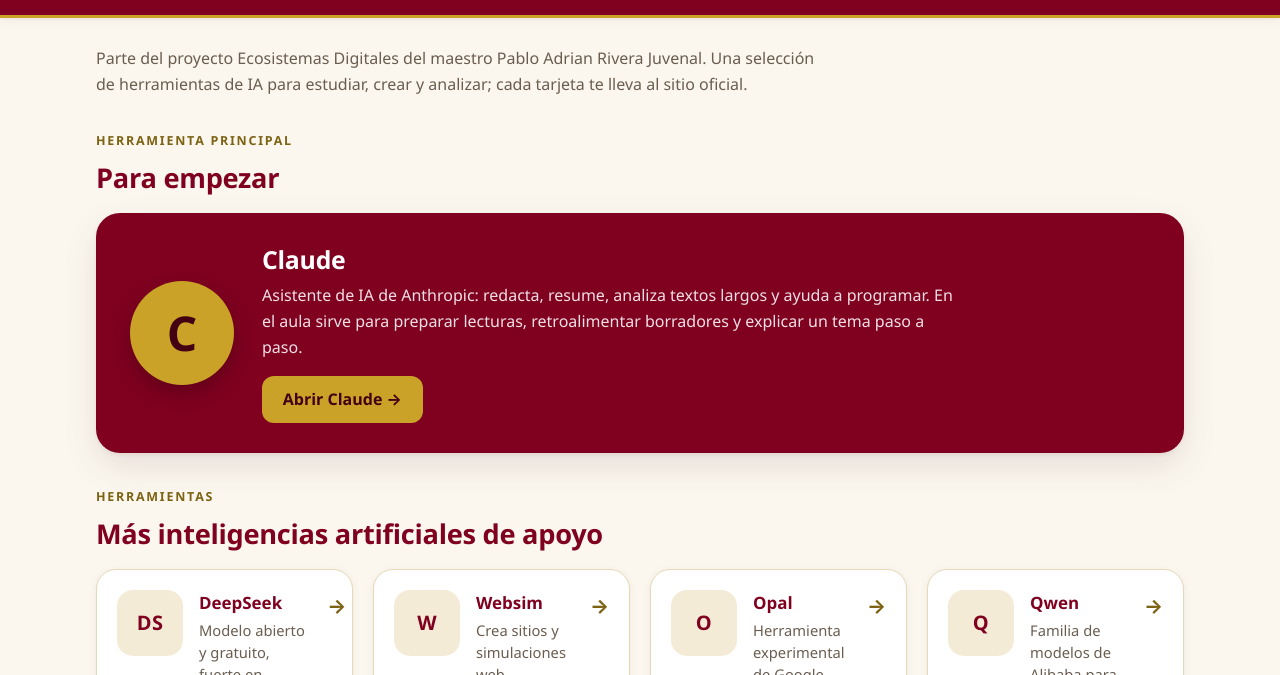
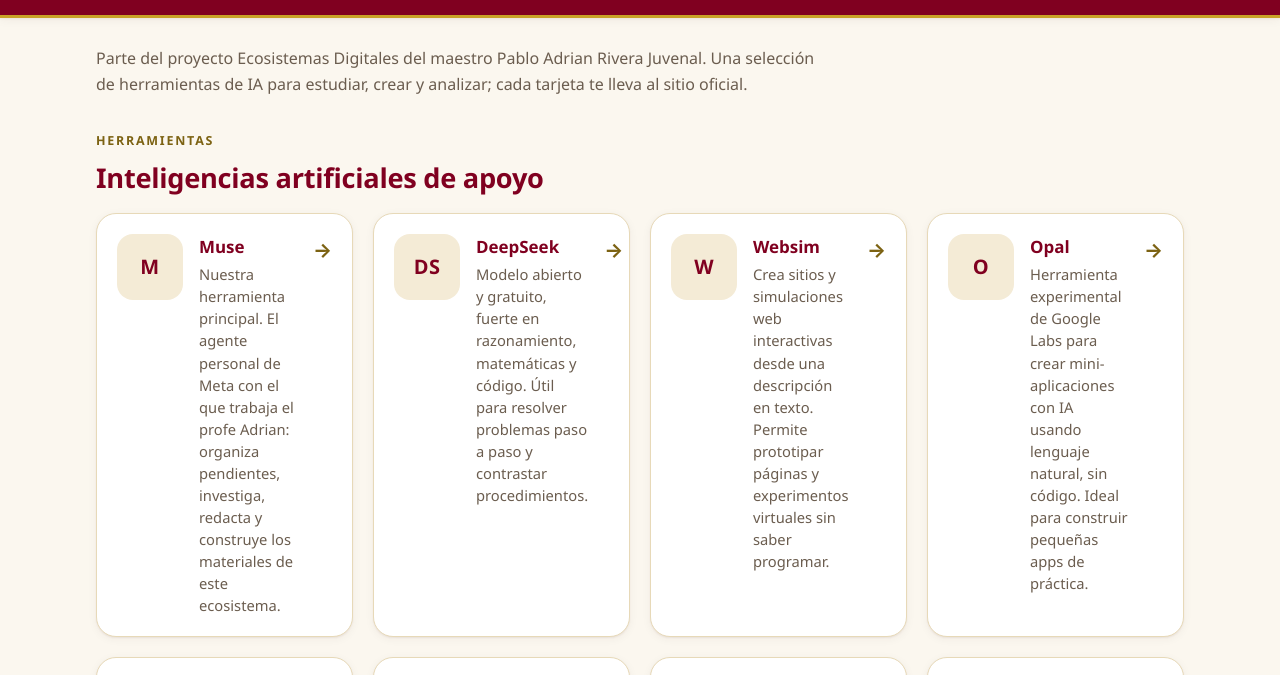
Before and after one commit to mago-del-caos/OasisPsique, a plain HTML site: page RepositorioIA.HTML in a window 1280 px wide. Shown: the part 109-784 px from the top of the page. Drawn offline with Linux system fonts and the light colour scheme.

Commit message:
Add files via upload

```diff
--- a/RepositorioIA.HTML
+++ b/RepositorioIA.HTML
@@ -20,14 +20,6 @@
             font-weight:800; color:var(--vino);
             font-size:1.25rem; letter-spacing:.02em; line-height:1;
         }
-        .destacada-mono{
-            flex:none; width:104px; height:104px;
-            background:var(--dorado); color:var(--vino-tinta);
-            border-radius:50%;
-            display:flex; align-items:center; justify-content:center;
-            font-size:3rem; font-weight:800; line-height:1;
-            box-shadow:0 8px 22px rgba(0,0,0,.25);
-        }
         .volver{ display:inline-block; margin-top:26px; }
         footer.repo{
             border-top:3px solid var(--dorado);
@@ -36,9 +28,6 @@
         }
         footer.repo p{ margin:6px 0; }
         footer.repo .highlight{ color:var(--vino-oscuro); font-weight:600; }
-        @media (max-width:700px){
-            .destacada-mono{ width:84px; height:84px; font-size:2.4rem; }
-        }
     </style>
     <link rel="stylesheet" href="identidad.css">
 </head>
@@ -55,23 +44,15 @@
         <p class="intro">Parte del proyecto Ecosistemas Digitales del maestro Pablo Adrian Rivera Juvenal. Una selección de herramientas de IA para estudiar, crear y analizar; cada tarjeta te lleva al sitio oficial.</p>
 
         <div class="sec-head">
-            <p class="eyebrow">Herramienta principal</p>
-            <h2>Para empezar</h2>
-        </div>
-        <a href="https://claude.ai" target="_blank" rel="noopener" class="nav-destacada ai-button">
-            <span class="destacada-mono" aria-hidden="true">C</span>
-            <div>
-                <h3>Claude</h3>
-                <p>Asistente de IA de Anthropic: redacta, resume, analiza textos largos y ayuda a programar. En el aula sirve para preparar lecturas, retroalimentar borradores y explicar un tema paso a paso.</p>
-                <span class="accion">Abrir Claude →</span>
-            </div>
-        </a>
-
-        <div class="sec-head">
             <p class="eyebrow">Herramientas</p>
-            <h2>Más inteligencias artificiales de apoyo</h2>
+            <h2>Inteligencias artificiales de apoyo</h2>
         </div>
         <nav class="nav-grid" aria-label="Herramientas de inteligencia artificial">
+            <a href="https://muse.ai" target="_blank" rel="noopener" class="nav-card ai-button">
+                <span class="thumb"><span class="mono">M</span></span>
+                <span><h3>Muse</h3><p>Nuestra herramienta principal. El agente personal de Meta con el que trabaja el profe Adrian: organiza pendientes, investiga, redacta y construye los materiales de este ecosistema.</p></span>
+                <span class="flecha" aria-hidden="true">→</span>
+            </a>
             <a href="https://www.deepseek.com" target="_blank" rel="noopener" class="nav-card ai-button">
                 <span class="thumb"><span class="mono">DS</span></span>
                 <span><h3>DeepSeek</h3><p>Modelo abierto y gratuito, fuerte en razonamiento, matemáticas y código. Útil para resolver problemas paso a paso y contrastar procedimientos.</p></span>
--- a/sw.js
+++ b/sw.js
@@ -7,7 +7,7 @@
    que cachean fuerte). Sin conexión, las navegaciones responden
    desde la caché.
    Para forzar una limpieza total, sube el número de CACHE. */
-var CACHE = 'oasis-v5';
+var CACHE = 'oasis-v6';
 
 self.addEventListener('install', function (event) {
   self.skipWaiting();
```
